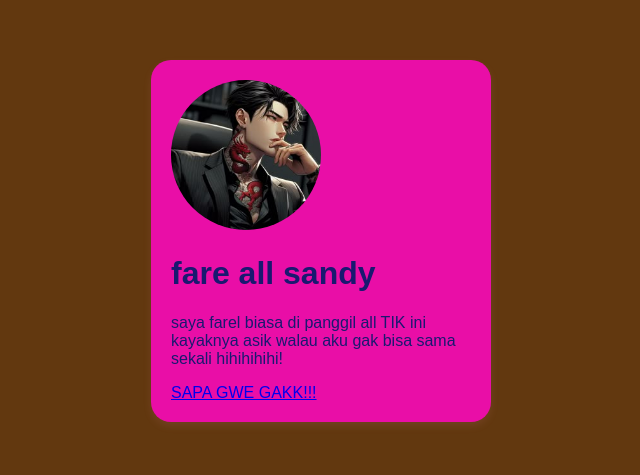
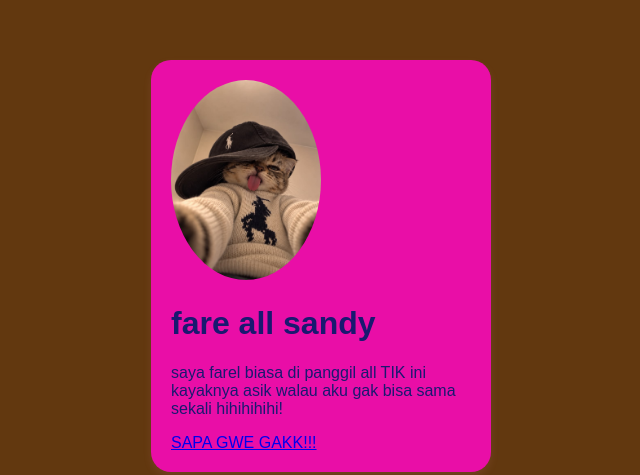
Before and after one commit to zipoooy/pelatihan-TIK, a plain HTML site: page index.html in a window 1280 px wide. Shown: the part 500-975 px from the top of the page, without its empty margins (319-959 px from the left). Drawn offline with Linux system fonts and the light colour scheme.

Commit message:
Update index.html

```diff
--- a/index.html
+++ b/index.html
@@ -6,7 +6,7 @@
 </head>
 <body>
   <div class="kartu-profil">
-  <img src="download.png" alt="foto profil aku"width=170">
+  <img src="download.jpg" alt="foto profil aku"width=170">
   <h1>fare all sandy</h1>
   <p>saya farel biasa di panggil all TIK ini kayaknya asik walau aku gak bisa sama sekali hihihihihi!</p>
   <a href="https://www.intagram.com/farelbkolbkwan".kunjungi profil saya
```
